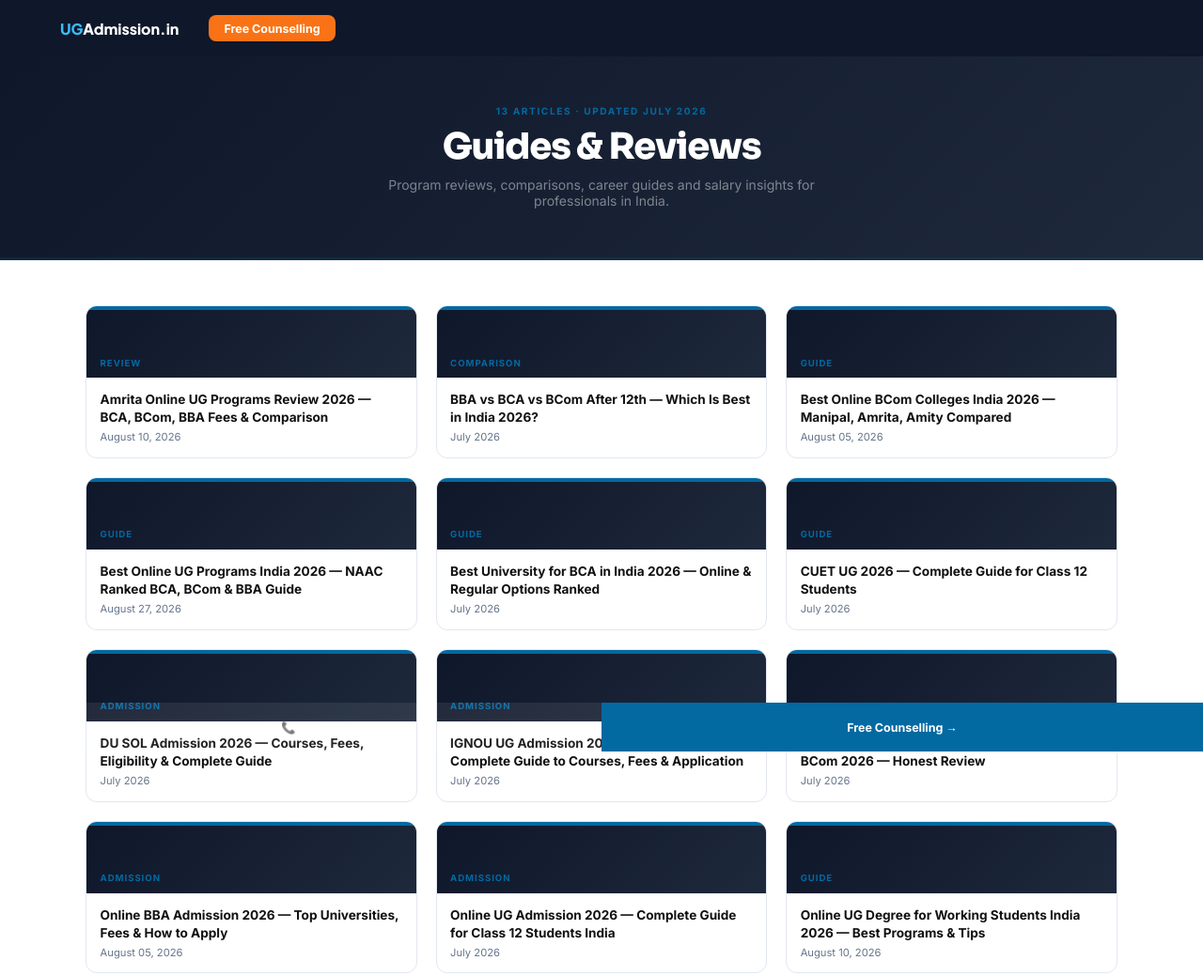
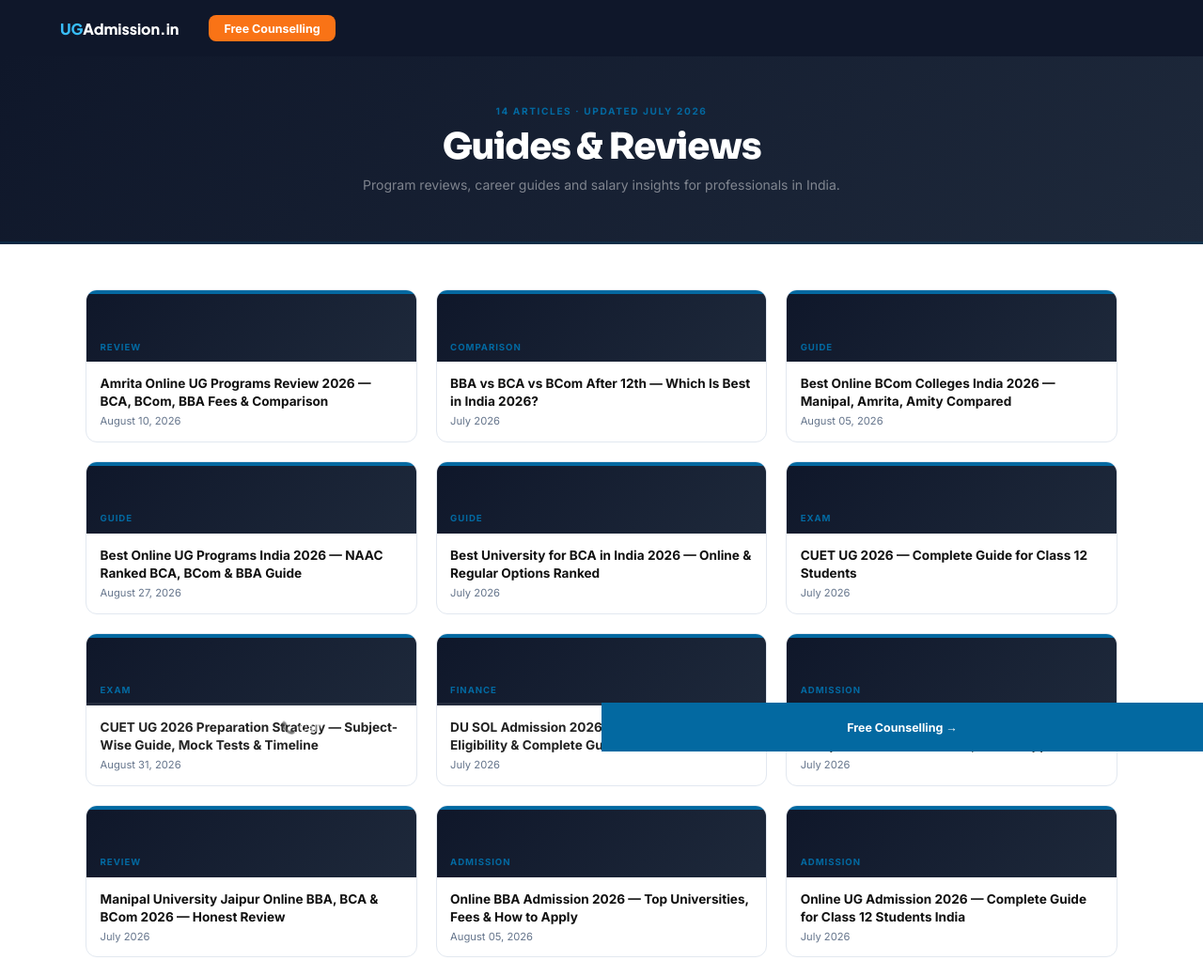
Before and after one commit to durgeshkekare-gif/ugadmission-in, a website: page blog/index.html in a window 1280 px wide. Shown: the top 1039 px of the page at 94% size. Drawn offline with Linux system fonts and the light colour scheme.

Commit message:
fix: rebuild blog index

```diff
--- a/blog/index.html
+++ b/blog/index.html
@@ -1,7 +1,7 @@
 <!DOCTYPE html><html lang="en"><head>
 <meta charset="UTF-8"><link rel="icon" href="/favicon.ico">
 <meta name="viewport" content="width=device-width,initial-scale=1.0"><meta name="robots" content="index,follow">
-<title>Blog — 13 Guides | ugadmission.in</title>
+<title>Blog — 14 Guides | ugadmission.in</title>
 <link rel="canonical" href="https://ugadmission.in/blog">
 <script async src="https://www.googletagmanager.com/gtag/js?id=G-VVDWFE5JX3"></script>
 <script>window.dataLayer=window.dataLayer||[];function gtag(){dataLayer.push(arguments);}gtag('js',new Date());gtag('config','G-VVDWFE5JX3');</script>
@@ -9,20 +9,20 @@
 <link href="https://fonts.googleapis.com/css2?family=Sora:wght@400;600;700;800&family=Inter:wght@300;400;500;600;700&display=swap" rel="stylesheet">
 <link rel="stylesheet" href="/assets/style.css?v=11">
 </head><body>
-<nav class="nav"><a href="/" class="nav-logo"><span style='color:#38BDF8'>UG</span>Admission.in</a>
-<a href="/apply.html" class="nav-cta">Free Counselling</a><button class="nav-ham">&#9776;</button></nav>
+<nav class="nav"><a href="/" class="nav-logo"><span style='color:#38BDF8'>UG</span>Admission.in</a><a href="/apply.html" class="nav-cta">Free Counselling</a><button class="nav-ham">&#9776;</button></nav>
 <div style="background:linear-gradient(135deg,#0F172A,#1E293B);padding:52px 4%;text-align:center;border-bottom:3px solid #0369A133;">
-  <span style="font-size:.63rem;font-weight:700;letter-spacing:.16em;text-transform:uppercase;color:#0369A1;display:block;margin-bottom:.5rem;">13 articles · Updated July 2026</span>
+  <span style="font-size:.63rem;font-weight:700;letter-spacing:.16em;text-transform:uppercase;color:#0369A1;display:block;margin-bottom:.5rem;">14 articles · Updated July 2026</span>
   <h1 style="font-family:Sora,sans-serif;font-size:clamp(1.75rem,3.5vw,2.4rem);font-weight:800;color:#fff;letter-spacing:-.03em;margin-bottom:.5rem;">Guides &amp; Reviews</h1>
-  <p style="font-size:.875rem;color:rgba(255,255,255,.45);max-width:520px;margin:.5rem auto 0;">Program reviews, comparisons, career guides and salary insights for professionals in India.</p>
+  <p style="font-size:.875rem;color:rgba(255,255,255,.45);max-width:520px;margin:.5rem auto 0;">Program reviews, career guides and salary insights for professionals in India.</p>
 </div>
 <div class="blog-grid"><a href="/blog/amrita-online-ug-programs-review-2026" class="blog-card"><div class="blog-card-bar" style="background:#0369A1;"></div><div class="blog-card-head"><span class="blog-card-cat" style="color:#0369A1;">Review</span></div><div class="blog-card-body"><div class="blog-card-title">Amrita Online UG Programs Review 2026 — BCA, BCom, BBA Fees & Comparison</div><div class="blog-card-date">August 10, 2026</div></div></a>
 <a href="/blog/bba-vs-bca-vs-bcom-which-is-best-after-12th" class="blog-card"><div class="blog-card-bar" style="background:#0369A1;"></div><div class="blog-card-head"><span class="blog-card-cat" style="color:#0369A1;">Comparison</span></div><div class="blog-card-body"><div class="blog-card-title">BBA vs BCA vs BCom After 12th — Which Is Best in India 2026?</div><div class="blog-card-date">July 2026</div></div></a>
 <a href="/blog/best-online-bcom-colleges-india-2026" class="blog-card"><div class="blog-card-bar" style="background:#0369A1;"></div><div class="blog-card-head"><span class="blog-card-cat" style="color:#0369A1;">Guide</span></div><div class="blog-card-body"><div class="blog-card-title">Best Online BCom Colleges India 2026 — Manipal, Amrita, Amity Compared</div><div class="blog-card-date">August 05, 2026</div></div></a>
 <a href="/blog/best-online-ug-programs-india-naac-2026" class="blog-card"><div class="blog-card-bar" style="background:#0369A1;"></div><div class="blog-card-head"><span class="blog-card-cat" style="color:#0369A1;">Guide</span></div><div class="blog-card-body"><div class="blog-card-title">Best Online UG Programs India 2026 — NAAC Ranked BCA, BCom & BBA Guide</div><div class="blog-card-date">August 27, 2026</div></div></a>
 <a href="/blog/best-university-for-bca-in-india-2026-online-regular" class="blog-card"><div class="blog-card-bar" style="background:#0369A1;"></div><div class="blog-card-head"><span class="blog-card-cat" style="color:#0369A1;">Guide</span></div><div class="blog-card-body"><div class="blog-card-title">Best University for BCA in India 2026 — Online & Regular Options Ranked</div><div class="blog-card-date">July 2026</div></div></a>
-<a href="/blog/cuet-ug-2026-complete-guide" class="blog-card"><div class="blog-card-bar" style="background:#0369A1;"></div><div class="blog-card-head"><span class="blog-card-cat" style="color:#0369A1;">Guide</span></div><div class="blog-card-body"><div class="blog-card-title">CUET UG 2026 — Complete Guide for Class 12 Students</div><div class="blog-card-date">July 2026</div></div></a>
-<a href="/blog/du-sol-admission-guide-2026-courses-fees" class="blog-card"><div class="blog-card-bar" style="background:#0369A1;"></div><div class="blog-card-head"><span class="blog-card-cat" style="color:#0369A1;">Admission</span></div><div class="blog-card-body"><div class="blog-card-title">DU SOL Admission 2026 — Courses, Fees, Eligibility & Complete Guide</div><div class="blog-card-date">July 2026</div></div></a>
+<a href="/blog/cuet-ug-2026-complete-guide" class="blog-card"><div class="blog-card-bar" style="background:#0369A1;"></div><div class="blog-card-head"><span class="blog-card-cat" style="color:#0369A1;">Exam</span></div><div class="blog-card-body"><div class="blog-card-title">CUET UG 2026 — Complete Guide for Class 12 Students</div><div class="blog-card-date">July 2026</div></div></a>
+<a href="/blog/cuet-ug-2026-preparation-strategy-guide" class="blog-card"><div class="blog-card-bar" style="background:#0369A1;"></div><div class="blog-card-head"><span class="blog-card-cat" style="color:#0369A1;">Exam</span></div><div class="blog-card-body"><div class="blog-card-title">CUET UG 2026 Preparation Strategy — Subject-Wise Guide, Mock Tests & Timeline</div><div class="blog-card-date">August 31, 2026</div></div></a>
+<a href="/blog/du-sol-admission-guide-2026-courses-fees" class="blog-card"><div class="blog-card-bar" style="background:#0369A1;"></div><div class="blog-card-head"><span class="blog-card-cat" style="color:#0369A1;">Finance</span></div><div class="blog-card-body"><div class="blog-card-title">DU SOL Admission 2026 — Courses, Fees, Eligibility & Complete Guide</div><div class="blog-card-date">July 2026</div></div></a>
 <a href="/blog/ignou-ug-admission-guide-2026" class="blog-card"><div class="blog-card-bar" style="background:#0369A1;"></div><div class="blog-card-head"><span class="blog-card-cat" style="color:#0369A1;">Admission</span></div><div class="blog-card-body"><div class="blog-card-title">IGNOU UG Admission 2026 — BCA, BCom, BBA Complete Guide to Courses, Fees & Application</div><div class="blog-card-date">July 2026</div></div></a>
 <a href="/blog/manipal-muj-ug-programs-review-2026" class="blog-card"><div class="blog-card-bar" style="background:#0369A1;"></div><div class="blog-card-head"><span class="blog-card-cat" style="color:#0369A1;">Review</span></div><div class="blog-card-body"><div class="blog-card-title">Manipal University Jaipur Online BBA, BCA & BCom 2026 — Honest Review</div><div class="blog-card-date">July 2026</div></div></a>
 <a href="/blog/online-bba-admission-2026-guide" class="blog-card"><div class="blog-card-bar" style="background:#0369A1;"></div><div class="blog-card-head"><span class="blog-card-cat" style="color:#0369A1;">Admission</span></div><div class="blog-card-body"><div class="blog-card-title">Online BBA Admission 2026 — Top Universities, Fees & How to Apply</div><div class="blog-card-date">August 05, 2026</div></div></a>
```
